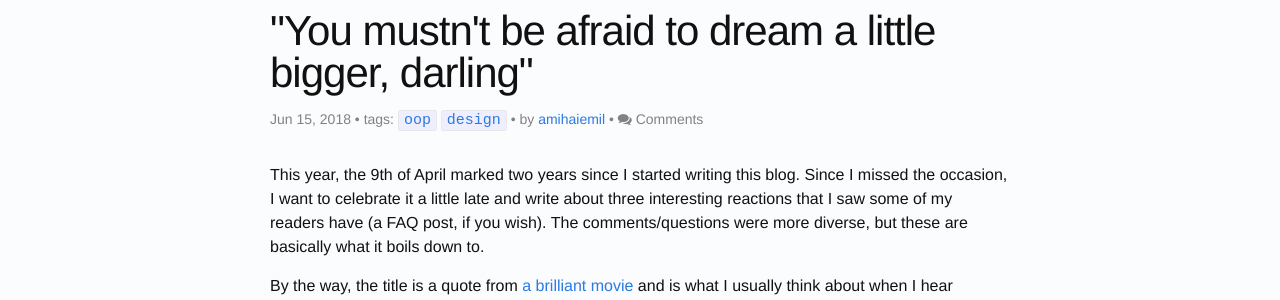
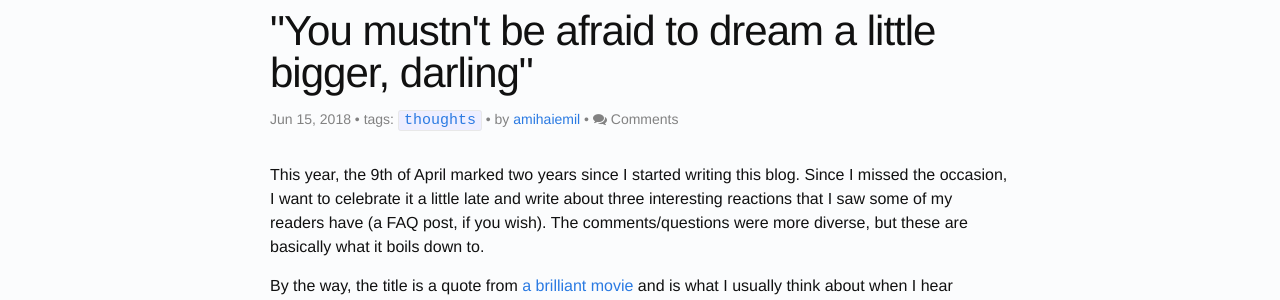
Before and after one commit to amihaiemil/amihaiemil.github.io, a Jekyll site: the page built from _posts/2018-06-15-must-not-be-afraid-to-dream.markdown, in a window 1280 px wide and 900 px high. Shown: the part 231-531 px from the top of the window. Built offline with Jekyll 4.4.1, drawn with Linux system fonts in a browser that asks for light colours; comment, search, counter and statistics services are not loaded.

Commit message:
Update 2018-06-15-must-not-be-afraid-to-dream.markdown

```diff
--- a/_posts/2018-06-15-must-not-be-afraid-to-dream.markdown
+++ b/_posts/2018-06-15-must-not-be-afraid-to-dream.markdown
@@ -2,7 +2,7 @@
 layout: post
 title: "\"You mustn't be afraid to dream a little bigger, darling\""
 date: 2018-06-15
-tags: oop design
+tags: thoughts
 author: amihaiemil
 comments: true
 shareable: true
```
